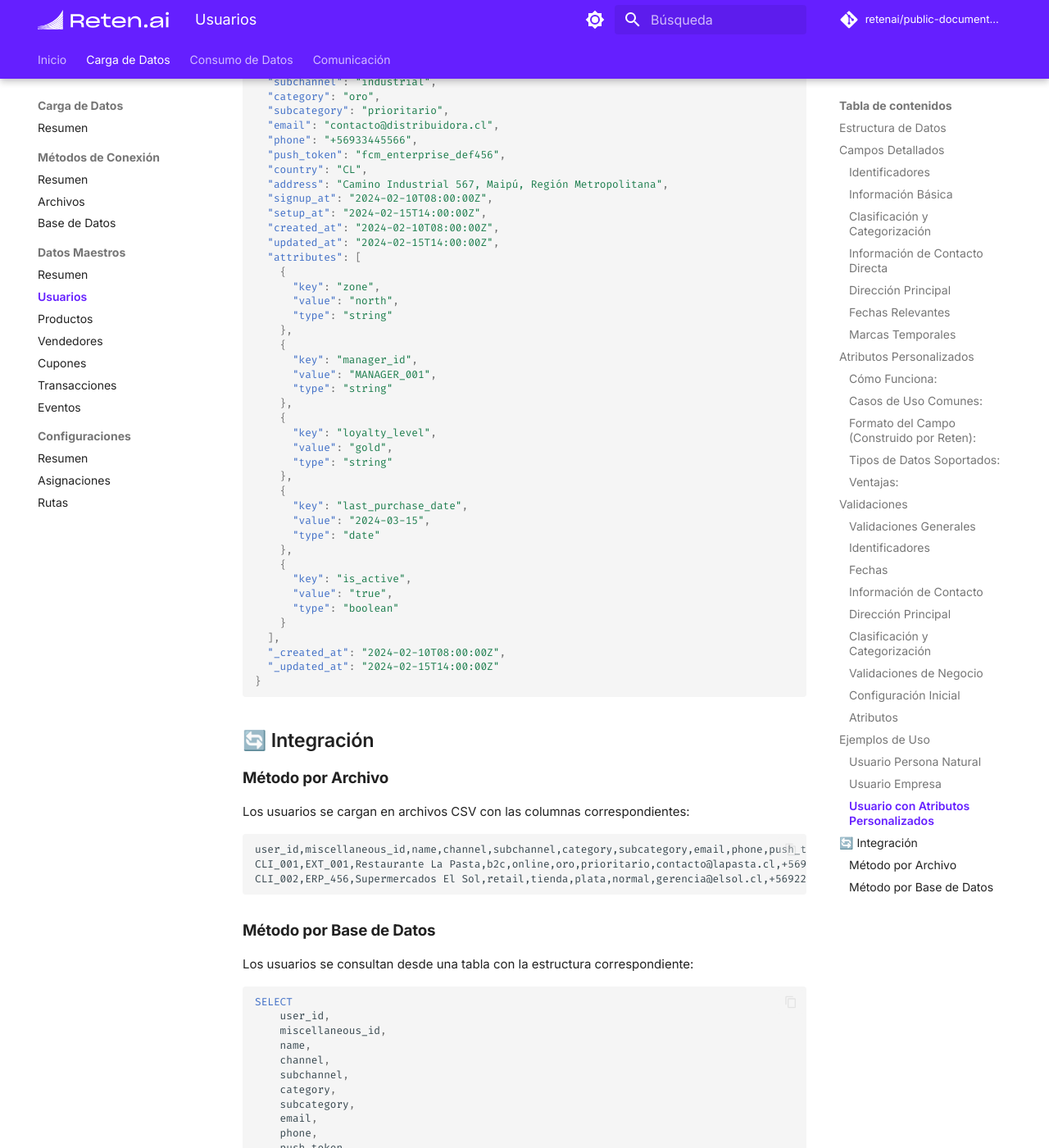
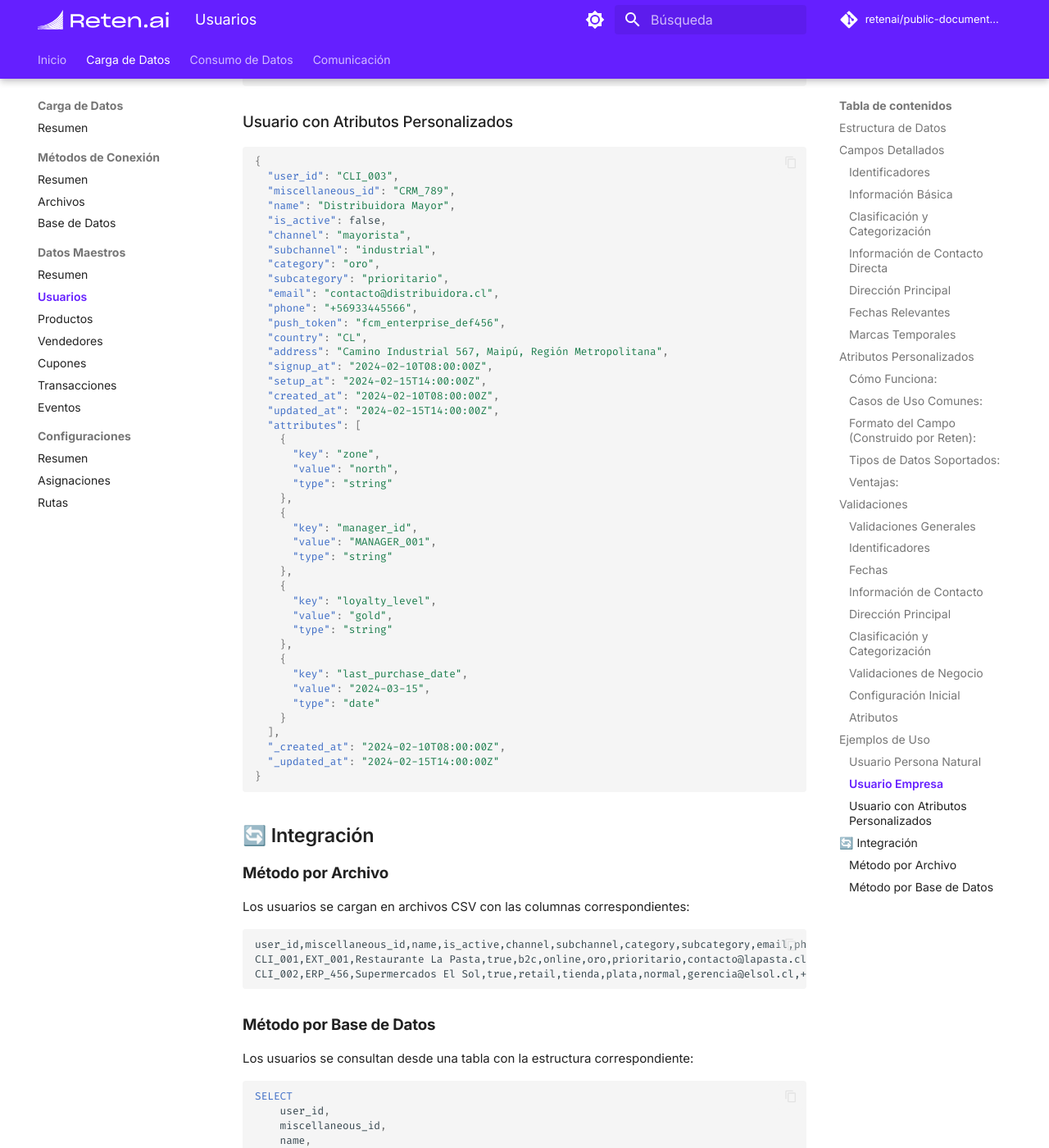
Before and after one commit to retenai/public-documentation, an MkDocs documentation site: the page built from docs/data-loading/master-data/user/README.md, in a window 1280 px wide and 1400 px high, scrolled down 7577 px. Shown: the whole window at 82% size. Built offline with MkDocs 1.6.1 and Material for MkDocs 9.7.7, drawn with Linux system fonts in a browser that asks for light colours; comment, search, counter and statistics services are not loaded; some of the changed text lies outside the part shown.

Commit message:
add is active and fix setup date explanation

````diff
--- a/docs/data-loading/master-data/user/README.md
+++ b/docs/data-loading/master-data/user/README.md
@@ -12,6 +12,7 @@
 
   // Información básica
   "name": "string",              // Nombre del usuario
+  "is_active": "boolean",        // Indica si el cliente está activo para realizar compras (de user_properties)
 
   // Clasificación y categorización
   "channel": "string",           // Canal del usuario (ej: "ferretero", "retail", "mayorista", "b2b", "b2c")
@@ -72,10 +73,11 @@
 
 ### Información Básica
 
-| Campo   | Tipo   | Requerido | Descripción                 |
-| ------- | ------ | --------- | --------------------------- |
-| name    | string | Sí        | Nombre del usuario          |
-| country | string | No        | País donde opera el usuario |
+| Campo     | Tipo    | Requerido | Descripción                                                         |
+| --------- | ------- | --------- | ------------------------------------------------------------------- |
+| name      | string  | Sí        | Nombre del usuario                                                  |
+| is_active | boolean | No        | Indica si el cliente está activo para realizar compras (de user_properties) |
+| country   | string  | No        | País donde opera el usuario                                         |
 
 ### Clasificación y Categorización
 
@@ -224,6 +226,7 @@
   "user_id": "CLI_001",
   "miscellaneous_id": "EXT_001",
   "name": "José Pérez",
+  "is_active": true,
   "channel": "b2c",
   "subchannel": "online",
   "category": "oro",
@@ -255,6 +258,7 @@
   "user_id": "CLI_002",
   "miscellaneous_id": "ERP_456",
   "name": "Supermercados El Sol",
+  "is_active": true,
   "channel": "retail",
   "subchannel": "tienda",
   "category": "plata",
@@ -301,6 +305,7 @@
   "user_id": "CLI_003",
   "miscellaneous_id": "CRM_789",
   "name": "Distribuidora Mayor",
+  "is_active": false,
   "channel": "mayorista",
   "subchannel": "industrial",
   "category": "oro",
@@ -334,11 +339,6 @@
       "key": "last_purchase_date",
       "value": "2024-03-15",
       "type": "date"
-    },
-    {
-      "key": "is_active",
-      "value": "true",
-      "type": "boolean"
     }
   ],
   "_created_at": "2024-02-10T08:00:00Z",
@@ -352,9 +352,9 @@
 Los usuarios se cargan en archivos CSV con las columnas correspondientes:
 
 ```csv
-user_id,miscellaneous_id,name,channel,subchannel,category,subcategory,email,phone,push_token,country,address,signup_at,setup_at,created_at,updated_at,attributes,_created_at,_updated_at
-CLI_001,EXT_001,Restaurante La Pasta,b2c,online,oro,prioritario,contacto@lapasta.cl,+56911223344,fcm_restaurant_abc123,CL,"Los Alerces 123, Santiago, Región Metropolitana",2024-03-19T10:00:00Z,,2024-03-19T10:00:00Z,2024-03-19T10:00:00Z,"",2024-03-19T10:00:00Z,2024-03-19T10:00:00Z
-CLI_002,ERP_456,Supermercados El Sol,retail,tienda,plata,normal,gerencia@elsol.cl,+56922334455,fcm_business_xyz789,CL,Av. Providencia 1234,2024-01-15T09:00:00Z,2024-01-20T16:00:00Z,2024-01-15T09:00:00Z,2024-01-20T16:00:00Z,"",2024-01-15T09:00:00Z,2024-01-20T16:00:00Z
+user_id,miscellaneous_id,name,is_active,channel,subchannel,category,subcategory,email,phone,push_token,country,address,signup_at,setup_at,created_at,updated_at,attributes,_created_at,_updated_at
+CLI_001,EXT_001,Restaurante La Pasta,true,b2c,online,oro,prioritario,contacto@lapasta.cl,+56911223344,fcm_restaurant_abc123,CL,"Los Alerces 123, Santiago, Región Metropolitana",2024-03-19T10:00:00Z,,2024-03-19T10:00:00Z,2024-03-19T10:00:00Z,"",2024-03-19T10:00:00Z,2024-03-19T10:00:00Z
+CLI_002,ERP_456,Supermercados El Sol,true,retail,tienda,plata,normal,gerencia@elsol.cl,+56922334455,fcm_business_xyz789,CL,Av. Providencia 1234,2024-01-15T09:00:00Z,2024-01-20T16:00:00Z,2024-01-15T09:00:00Z,2024-01-20T16:00:00Z,"",2024-01-15T09:00:00Z,2024-01-20T16:00:00Z
 ```
 
 ### **Método por Base de Datos**
@@ -365,6 +365,7 @@
     user_id,
     miscellaneous_id,
     name,
+    is_active,
     channel,
     subchannel,
     category,
````
Also changed, not shown: other parts of docs/data-loading/master-data/user/README.md (+4 -4 lines).
